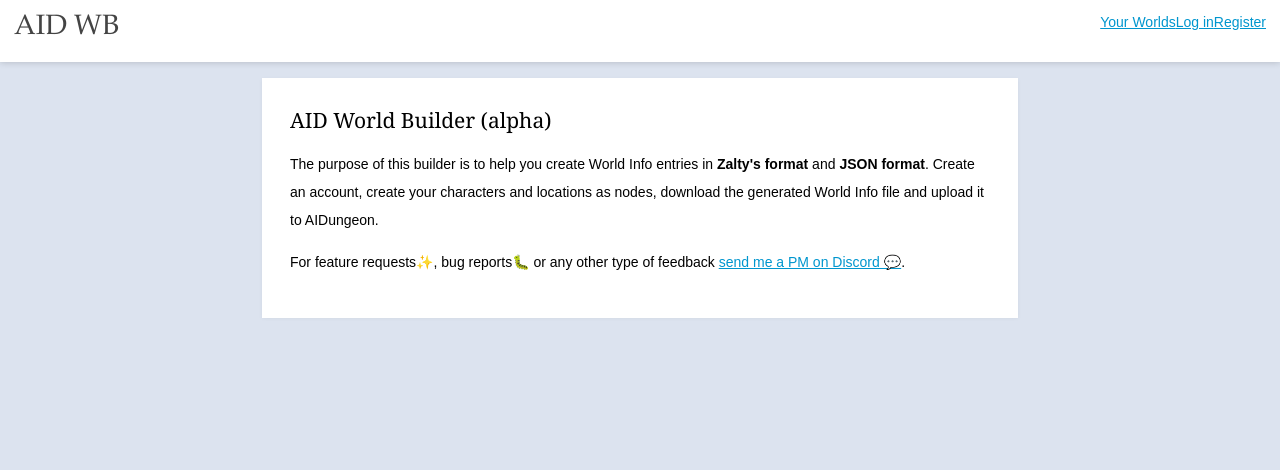
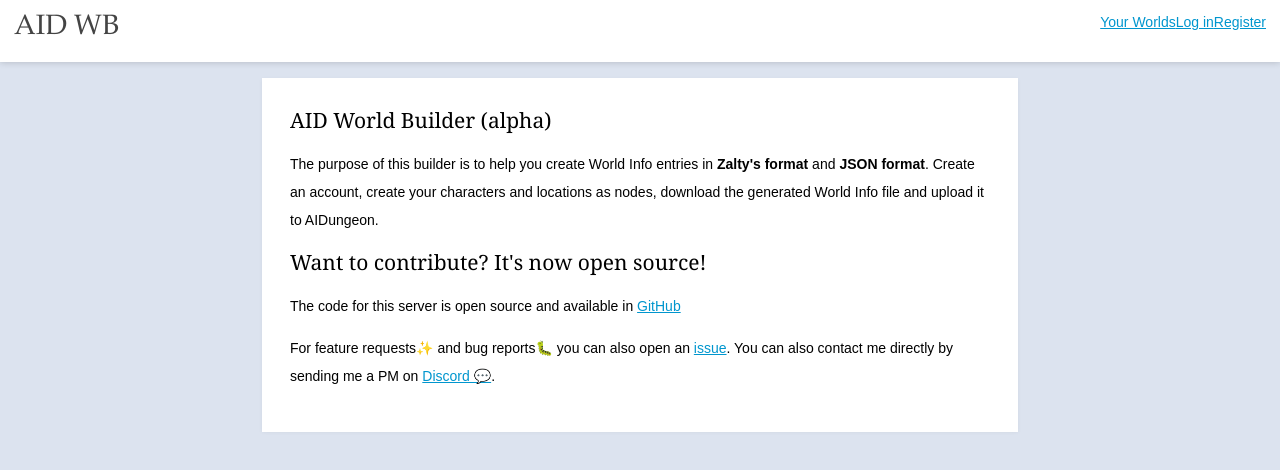
Before and after one commit to kvintessents/aid-world-builder, a Nuxt app: page / in a window 1280 px wide. Shown: the top 470 px of the page. Built offline with nearby package versions, Linux system fonts and the light colour scheme; no server answers.

Commit message:
README updates and a security fix.

```diff
--- a/api/routes/migrate/migrate.js
+++ b/api/routes/migrate/migrate.js
@@ -31,7 +31,7 @@
 }
 
 router.get('/migrate/all', asyncRoute(async function (req, res) {
-    if (req.query.passwd !== 'z9ekcjnuhsxrth41') {
+    if (req.query.passwd !== process.env.DB_MIGRATION_PASSWORD) {
         return res.status(404).json({ success: false, error: 'Not found.' });
     }
 
--- a/client/pages/index.vue
+++ b/client/pages/index.vue
@@ -5,7 +5,11 @@
 
             <p>The purpose of this builder is to help you create World Info entries in <strong>Zalty's format</strong> and <strong>JSON format</strong>. Create an account, create your characters and locations as nodes, download the generated World Info file and upload it to AIDungeon.</p>
 
-            <p>For feature requests✨, bug reports🐛 or any other type of feedback <a href="https://discord.com/users/192538574028013568">send me a PM on Discord 💬</a>.</p>
+            <h2>Want to contribute? It's now open source!</h2>
+
+            <p>The code for this server is open source and available in <a href="https://github.com/kvintessents/aid-world-builder">GitHub</a></p>
+
+            <p>For feature requests✨ and bug reports🐛 you can also open an <a href="https://github.com/kvintessents/aid-world-builder/issues">issue</a>. You can also contact me directly by sending me a PM on  <a href="https://discord.com/users/192538574028013568">Discord 💬</a>.</p>
         </Paper>
 
         <Paper v-if="publicWorlds.length" padded-2 class="world-list-paper">
```
Also changed, not shown: 1 other file (tests, documents, lock files or other folders).
